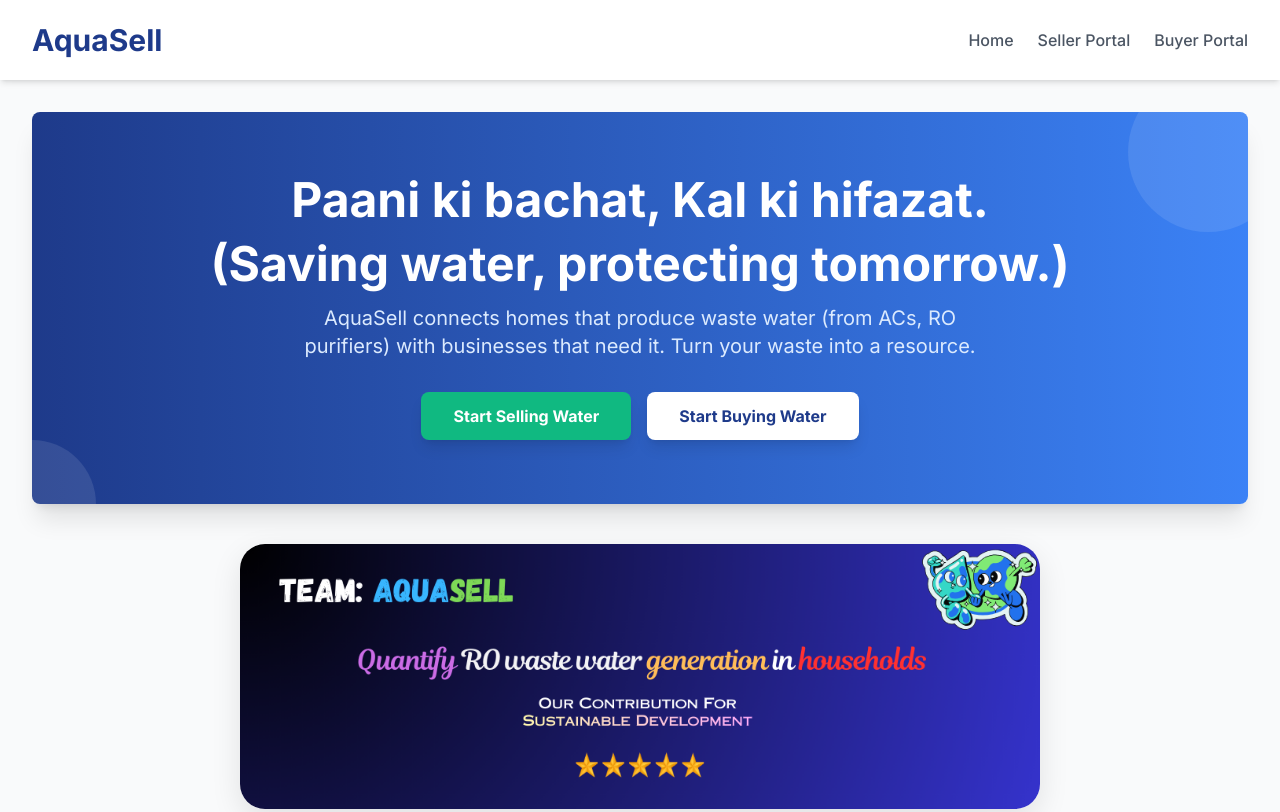
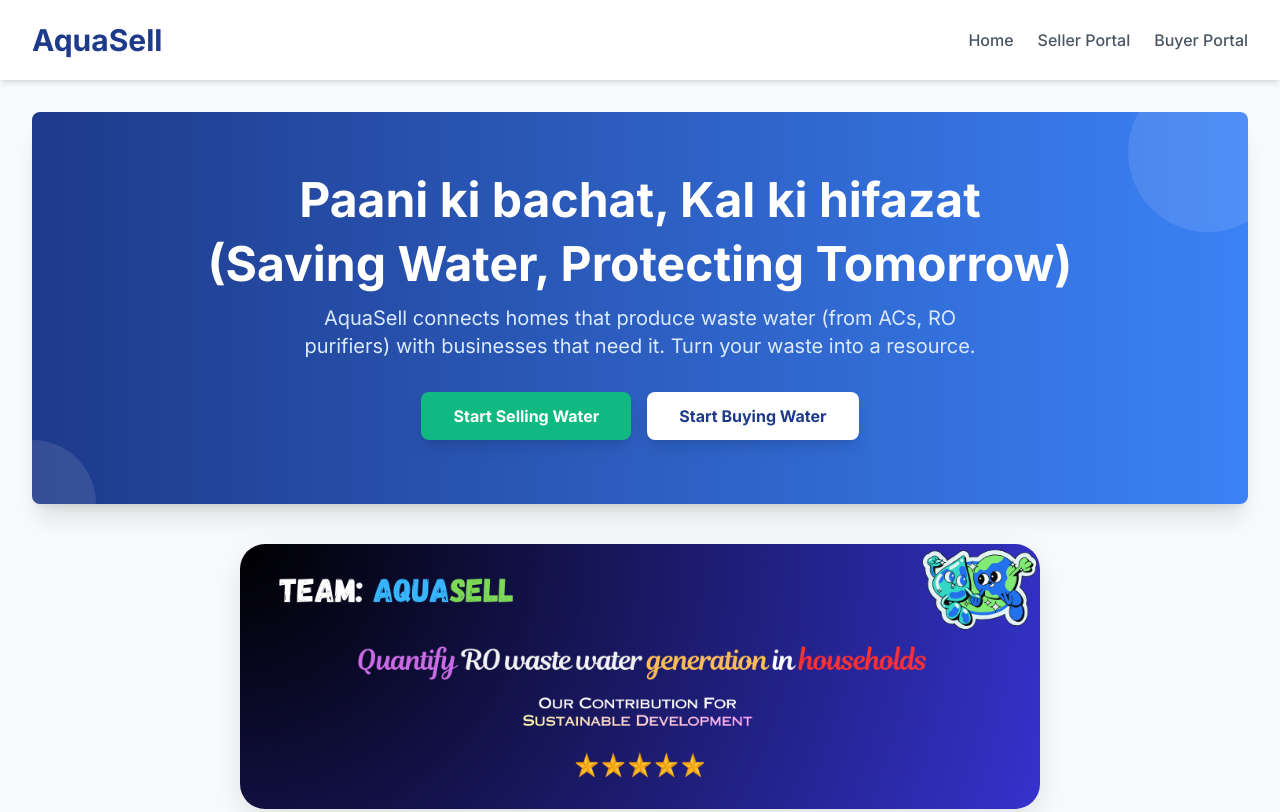
Before and after one commit to 2431648/Aquasell, a plain HTML site: page index.html in a window 1280 px wide. Shown: the top 812 px of the page. Drawn offline with nearby package versions, Linux system fonts and the light colour scheme; some packages are replaced by stand-ins of ours.

Commit message:
Update index.html

```diff
--- a/index.html
+++ b/index.html
@@ -75,8 +75,8 @@
         <section id="page-landing" class="page-section">
             <div
                 class="bg-gradient-to-r from-brand-blue to-brand-blue-light text-white rounded-lg shadow-xl p-8 md:p-16 text-center overflow-hidden relative">
-                <h1 class="text-4xl md:text-5xl font-bold mb-4">Paani ki bachat, Kal ki hifazat.</h1>
-                <h1 class="text-4xl md:text-5xl font-bold mb-4"> (Saving water, protecting tomorrow.)</h1>
+                <h1 class="text-4xl md:text-5xl font-bold mb-4">Paani ki bachat, Kal ki hifazat</h1>
+                <h1 class="text-4xl md:text-5xl font-bold mb-4"> (Saving Water, Protecting Tomorrow)</h1>
                 <p class="text-lg md:text-xl text-blue-100 mb-8 max-w-2xl mx-auto">AquaSell connects homes that produce
                     waste water (from ACs, RO purifiers) with businesses that need it. Turn your waste into a resource.
                 </p>
@@ -493,7 +493,7 @@
                     <div class="bg-white dark:bg-gray-800 p-10 rounded-2xl text-center">
                         <img src="Dean.png" alt="CEO"
                             class="w-40 h-40 rounded-full mx-auto mb-6 border-8 border-brand-blue-light object-cover shadow-2xl">
-                        <h3 class="text-3xl font-bold text-brand-blue dark:text-brand-blue-light">DR. APS Bhaduriya</h3>
+                        <h3 class="text-3xl font-bold text-brand-blue dark:text-brand-blue-light">Dr. APS Bhaduria</h3>
                         <p class="text-brand-green text-lg font-bold mb-4 uppercase tracking-widest">Founder & Chief
                             Executive</p>
                         <p class="text-gray-600 dark:text-gray-300 italic">"Leading the change for a sustainable and
```
